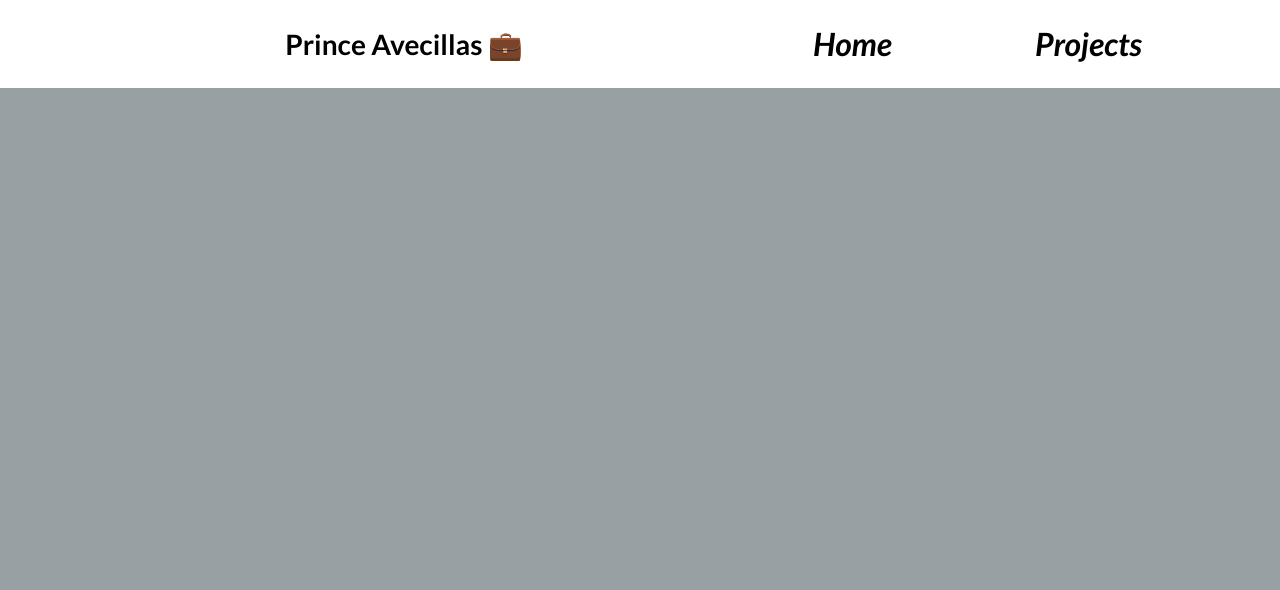
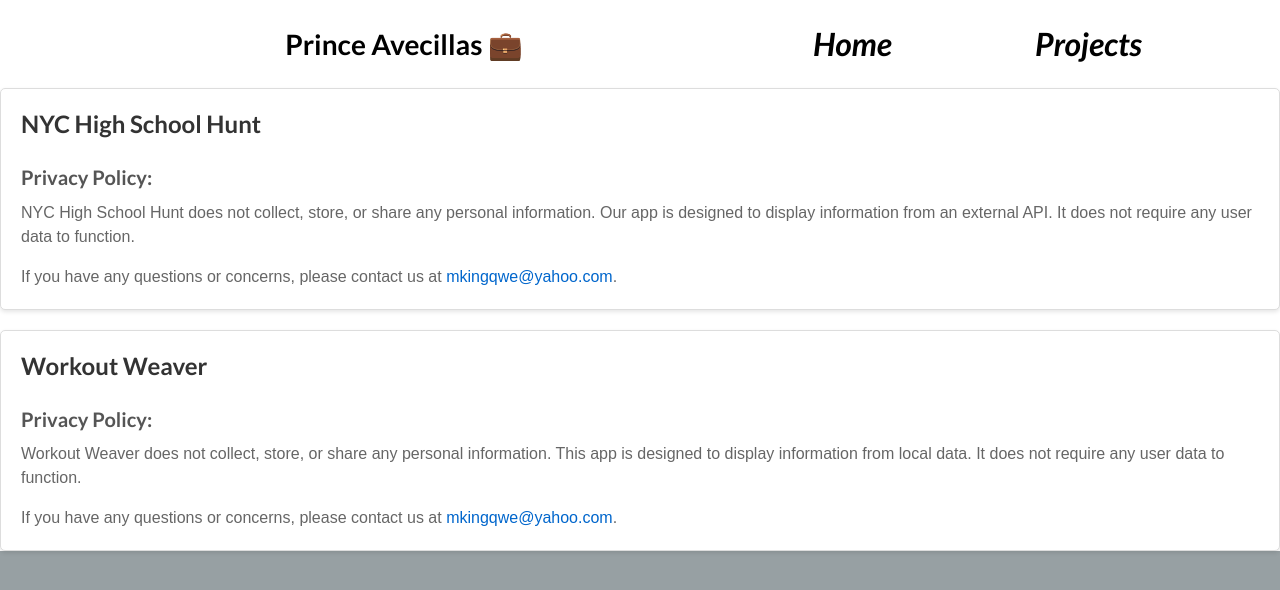
Before and after one commit to Primike/Portfolio, a React (Create React App) app: page /privatepolicy in a window 1280 px wide. Shown: the top 590 px of the page. Built offline with nearby package versions, Linux system fonts and the light colour scheme.

Commit message:
Adding private policy

```diff
--- a/src/App.js
+++ b/src/App.js
@@ -2,6 +2,7 @@ import Navbar from './components/Navbar';
 import { BrowserRouter, Routes, Route } from "react-router-dom";
 import Home from  "./components/Home/Home"
 import Projects from "./components/Projects/Projects"
+import PrivatePolicy from './components/PrivatePolicy/PrivatePolicy';
 
 function App() {
   return (
@@ -11,6 +12,7 @@ function App() {
           <Routes>
               <Route path="/" element={<Home/>} />
               <Route path="projects" element={<Projects />} />
+              <Route path='privatepolicy' element={<PrivatePolicy/>} />
           </Routes>
       </BrowserRouter>
     </div>
--- /dev/null
+++ b/src/components/PrivatePolicy/PrivatePolicy.js
@@ -0,0 +1,71 @@
+import React from 'react';
+
+const privacyPolicyStyles = {
+  container: {
+    backgroundColor: '#fff',
+    border: '1px solid #ddd',
+    borderRadius: '5px',
+    padding: '20px',
+    marginBottom: '20px',
+    boxShadow: '0 2px 4px rgba(0, 0, 0, 0.1)',
+    fontFamily: 'Arial, sans-serif',
+  },
+  title: {
+    fontSize: '24px',
+    color: '#333',
+    marginBottom: '10px',
+  },
+  subtitle: {
+    fontSize: '20px',
+    color: '#555',
+    marginBottom: '10px',
+  },
+  paragraph: {
+    fontSize: '16px',
+    color: '#666',
+    lineHeight: '1.5',
+  },
+  link: {
+    color: '#0066cc',
+    textDecoration: 'none',
+  },
+  linkHover: {
+    textDecoration: 'underline',
+  },
+};
+
+const PrivacyPolicy = () => {
+  return (
+    <div>
+      <div style={privacyPolicyStyles.container}>
+        <h1 style={privacyPolicyStyles.title}>NYC High School Hunt</h1>
+        <h2 style={privacyPolicyStyles.subtitle}>Privacy Policy:</h2>
+        <p style={privacyPolicyStyles.paragraph}>
+          NYC High School Hunt does not collect, store, or share any personal information.
+          Our app is designed to display information from an external API.
+          It does not require any user data to function.
+        </p>
+        <p style={privacyPolicyStyles.paragraph}>
+          If you have any questions or concerns, please contact us at
+          <a href="mailto:mkingqwe@yahoo.com" style={privacyPolicyStyles.link}> mkingqwe@yahoo.com</a>.
+        </p>
+      </div>
+
+      <div style={privacyPolicyStyles.container}>
+        <h1 style={privacyPolicyStyles.title}>Workout Weaver</h1>
+        <h2 style={privacyPolicyStyles.subtitle}>Privacy Policy:</h2>
+        <p style={privacyPolicyStyles.paragraph}>
+          Workout Weaver does not collect, store, or share any personal information.
+          This app is designed to display information from local data.
+          It does not require any user data to function.
+        </p>
+        <p style={privacyPolicyStyles.paragraph}>
+          If you have any questions or concerns, please contact us at
+          <a href="mailto:mkingqwe@yahoo.com" style={privacyPolicyStyles.link}> mkingqwe@yahoo.com</a>.
+        </p>
+      </div>
+    </div>
+  );
+};
+
+export default PrivacyPolicy;
```
Also changed, not shown: src/linkedin.JPG (added).
